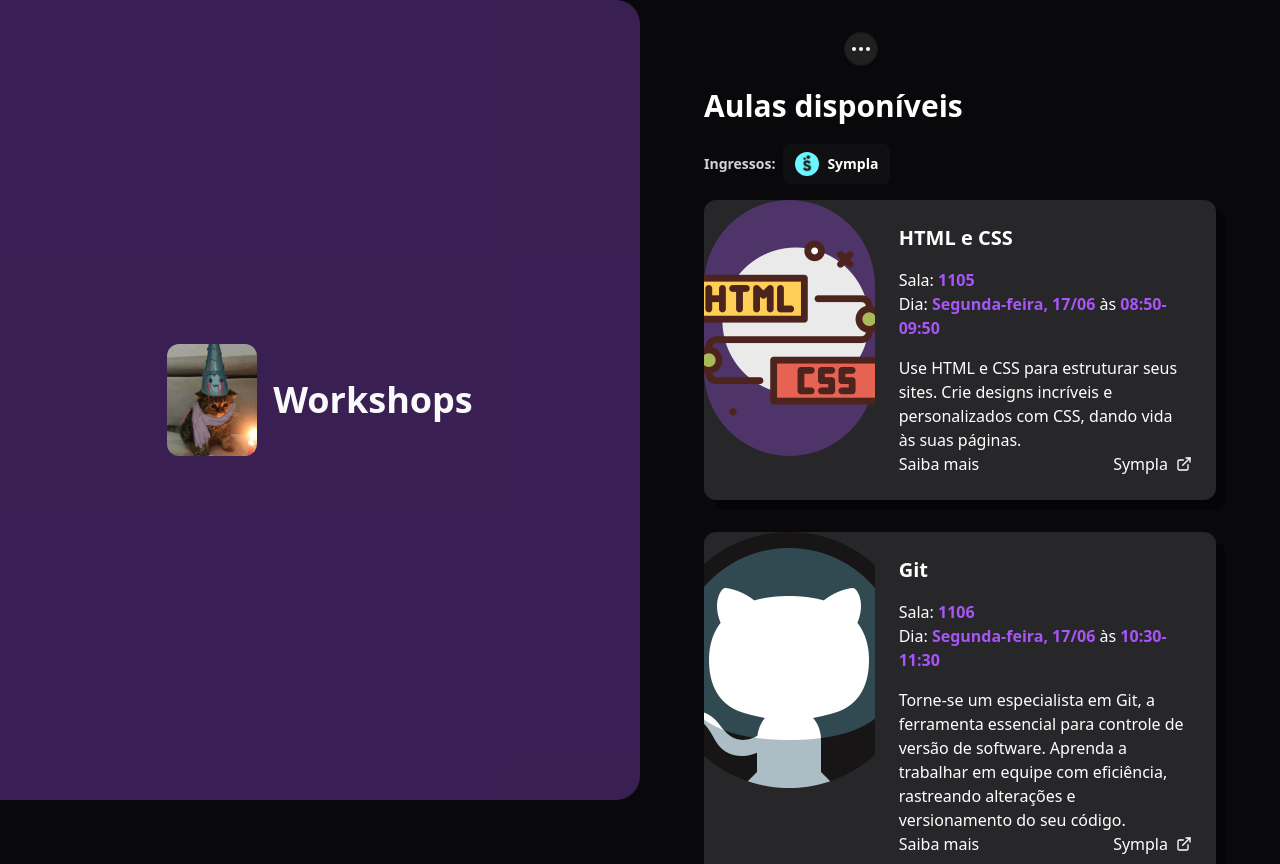
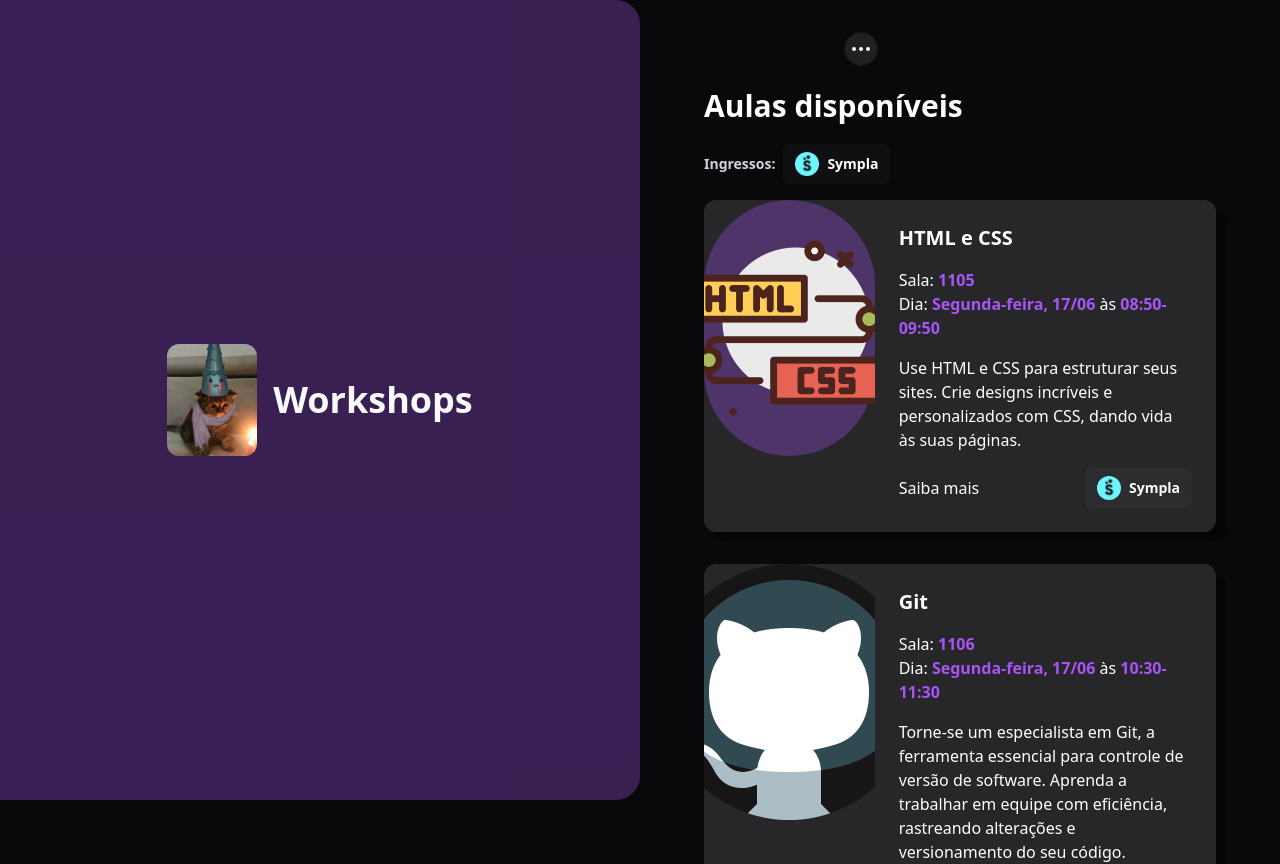
Before and after one commit to rodrigueslucas062/exp-una, a Next.js app: page /workshops in a window 1280 px wide. Shown: the top 864 px of the page. Built offline with nearby package versions, Linux system fonts and the light colour scheme; what tailwindcss-animated would draw is missing.

Commit message:
💄Improvement in structure and layout

```diff
--- a/src/components/main/Main.jsx
+++ b/src/components/main/Main.jsx
@@ -16,7 +16,7 @@ export function Main() {
       <div className="flex flex-col items-center space-y-4">
         <Links />
       </div>
-      <div className="flex flex-col items-center pt-6">
+      <div className="flex flex-col items-center pt-24">
         <div className="flex items-center gap-2 mb-4">
           <span className="text-sm font-semibold text-gray-300">Ingressos:</span>
           <SymplaButton />
--- a/src/components/workshop/workshoplist.js
+++ b/src/components/workshop/workshoplist.js
@@ -1,10 +1,10 @@
 import * as Dialog from "@radix-ui/react-dialog";
 import { motion } from "framer-motion";
-import { ChevronRight, Share2, X } from "lucide-react";
+import { ChevronRight, Library, X } from "lucide-react";
 import Image from "next/image";
 import * as Images from "../../utils/images.js";
-import Link from "next/link";
-import { ExternalLink } from "lucide-react";
+import SymplaButton from "@/utils/ui/Sympla.js";
+import { toast } from "sonner";
 
 const lista = [
   {
@@ -15,7 +15,31 @@ const lista = [
     sala: "1105",
     horario: "08:50-09:50",
     dia: "Segunda-feira, 17/06",
-    sympla: "https://www.sympla.com.br/evento/expouna/2500389",
+    detalhes: `HTML é a linguagem de
+      <span className="text-purple-500 font-bold">
+        marcação utilizada para estruturar o conteúdo na web
+      </span>
+      . Ele define a
+      <span className="text-purple-500 font-bold">
+        semântica dos elementos
+      </span>
+      que compõem uma página, como parágrafos, cabeçalhos, e muito mais.
+      <span className="text-purple-500 font-bold">
+        HTML usa tags para encapsular diferentes partes do conteúdo
+      </span>
+      , permitindo que os navegadores exibam o conteúdo de forma organizada. CSS
+      <span className="text-purple-500 font-bold">
+        é a linguagem de estilo utilizada para definir a aparência e o layout
+      </span>
+      das páginas web. Com CSS, você pode controlar aspectos visuais como cores, fontes, espaçamento, alinhamento e disposição dos elementos na tela.
+      CSS permite a separação entre o conteúdo (HTML) e a apresentação visual, facilitando a manutenção e a atualização do design de um site.
+      <span className="text-purple-500 font-bold">
+        CSS é aplicado aos elementos HTML através de seletores
+      </span>
+      que podem ser baseados em
+      <span className="text-purple-500 font-bold">
+        tags, classes, IDs ou atributos
+      </span>.`,
   },
   {
     img: Images.Git,
@@ -25,7 +49,7 @@ const lista = [
     sala: "1106",
     horario: "10:30-11:30",
     dia: "Segunda-feira, 17/06",
-    sympla: "https://www.sympla.com.br/evento/expouna/2500389",
+    detalhes: "Ainda em elaboração",
   },
   {
     img: Images.Sql,
@@ -35,7 +59,7 @@ const lista = [
     sala: "1105",
     horario: "10:30-11:30",
     dia: "terça-feira, 18/06",
-    sympla: "https://www.sympla.com.br/evento/expouna/2500389",
+    detalhes: "Ainda em elaboração",
   },
   {
     img: Images.Excel,
@@ -45,7 +69,7 @@ const lista = [
     sala: "1105",
     horario: "10:30-11:30",
     dia: "Sexta-feira 21/06",
-    sympla: "https://www.sympla.com.br/evento/expouna/2500389",
+    detalhes: "Ainda em elaboração",
   },
   {
     img: Images.Blender,
@@ -55,7 +79,7 @@ const lista = [
     sala: "206",
     horario: "10:30-11:30",
     dia: "Quarta-feira 19/06",
-    sympla: "https://www.sympla.com.br/evento/expouna/2500389",
+    detalhes: "Ainda em elaboração",
   },
 ];
 
@@ -71,7 +95,7 @@ export default function Apresentacao() {
             sala={info.sala}
             dia={info.dia}
             horario={info.horario}
-            sympla={info.sympla}
+            detalhes={info.detalhes}
           />
         </div>
       ))}
@@ -79,7 +103,31 @@ export default function Apresentacao() {
   );
 }
 
-function ApresentacaoWorkshop({ imagem, titulo, descricao, sala, dia, horario, sympla }) {
+function MaterialComplementar({ texto }) {
+  const handleClick = () => {
+    toast.success('Disponível na semana do evento', {
+      position: 'bottom-center',
+      duration: 2000,
+  })
+  };
+
+  return (
+    <div className="flex flex-col items-center space-y-4">
+      <button
+        className="flex w-[95%] justify-between px-3 rounded-md ring-1 ring-gray-300 py-2 lg:py-3"
+        onClick={handleClick}
+      >
+        <Library />
+        <span>Material complementar</span>
+        <ChevronRight />
+      </button>
+      <p className="text-wrap text-center pb-4" dangerouslySetInnerHTML={{ __html: texto }}>
+      </p>
+    </div>
+  );
+}
+
+function ApresentacaoWorkshop({ imagem, titulo, descricao, sala, dia, horario, detalhes }) {
   const shadowStyle = { boxShadow: "10px 10px 0px rgba(0, 0, 0, 0.40)" };
 
   return (
@@ -118,17 +166,13 @@ function ApresentacaoWorkshop({ imagem, titulo, descricao, sala, dia, horario, s
           </div>
 
           <div className="flex mt-4 md:mt-auto flex-col">
-            <div className="flex justify-between">
+            <div className="flex justify-between pt-4">
               <Dialog.Trigger className="text-small text-white">
                 <span>Saiba mais</span>
               </Dialog.Trigger>
-              <Link
-                href={sympla}
-                className="flex gap-2 items-center text-small text-white"
-              >
-                <span>Sympla</span>
-                <ExternalLink size={16} />
-              </Link>
+              <div className="flex gap-2 items-center text-small text-white">
+                <SymplaButton />
+              </div>
 
               <Dialog.Portal>
                 <Dialog.DialogOverlay className="inset-0 fixed bg-black/20">
@@ -142,19 +186,15 @@ function ApresentacaoWorkshop({ imagem, titulo, descricao, sala, dia, horario, s
                       <Dialog.Close className="bg-zinc-900/60 p-1 rounded-full text-white ring-1 ring-zinc-900 absolute top-2 right-2">
                         <X className="size-5" />
                       </Dialog.Close>
-                      <div className="flex flex-col items-center gap-3 px-2 lg:px-4 pt-2">
-                        <div className="rounded-lg mt-8 lg:mt-8 justify-center inline-block w-3/4 lg:w-3/5 relative text-white">
-                          <div className="flex justify-center mb-8">
+                      <div className="flex flex-col items-center gap-3 lg:px-4 pt-2">
+                        <div className="rounded-lg mt-8 lg:mt-8 justify-center inline-block w-3/4 lg:w-3/5 relative text-white 4 overflow-y-auto max-h-[50vh]">
+                          <div className="flex justify-center mb-4">
                             <span className="font-semibold text-lg">
                               {titulo}
                             </span>
                           </div>
-                          <div className="flex flex-col bg-gray-100/10 space-y-4 lg:space-y-1.5 font-semibold">
-                            <button className="flex justify-between px-3 rounded-md ring-1 ring-gray-300 py-2 lg:py-3">
-                              <Share2 />
-                              <span>Compartilhar link</span>
-                              <ChevronRight />
-                            </button>
+                          <div className="flex flex-col items-center space-y-4">
+                            <MaterialComplementar texto={detalhes} />
                           </div>
                         </div>
                       </div>
```
